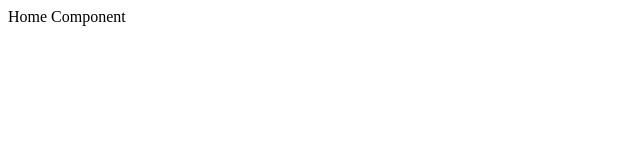
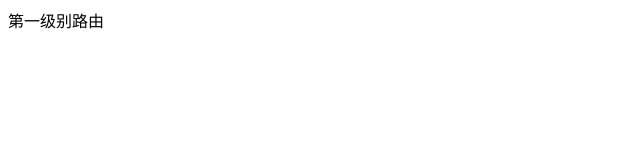
Before and after one commit to roudanji/react-ts-vite, a React (Vite) app: page / in a window 1280 px wide. Shown: the top 160 px of the page, without its empty margins (0-640 px from the left). Built offline with nearby package versions, Linux system fonts and the light colour scheme.

Commit message:
测试提交

```diff
--- a/src/Router.tsx
+++ b/src/Router.tsx
@@ -1,16 +1,14 @@
 // Router.tsx
 import { Skeleton } from 'antd';
-import { Suspense } from 'react';
+import React, { Suspense } from 'react';
 import { Route, Routes } from 'react-router-dom';
-
-const Home = () => {
-    return <div>Home Component</div>;
-};
 
 
 const NotFound = () => {
     return <div>404</div>;
 };
+
+import Cccccc from '@/pages/test1';
 
 // 懒加载路由公用方法
 const lazyRouter = (routerComponent: React.ReactElement) => {
@@ -45,7 +43,7 @@ const Router = () => {
         <Routes>
             <Route
                 path="/"
-                element={<Home />}
+                element={<Cccccc />}
             />
 
             <Route
--- a/src/pages/test1.tsx
+++ b/src/pages/test1.tsx
@@ -1,8 +1,7 @@
 export default () => {
-
     return (
         <div>
             <div>第一级别路由</div>
         </div>
-    )
-}
+    );
+};
```
Also changed, not shown: .eslintrc.cjs.
